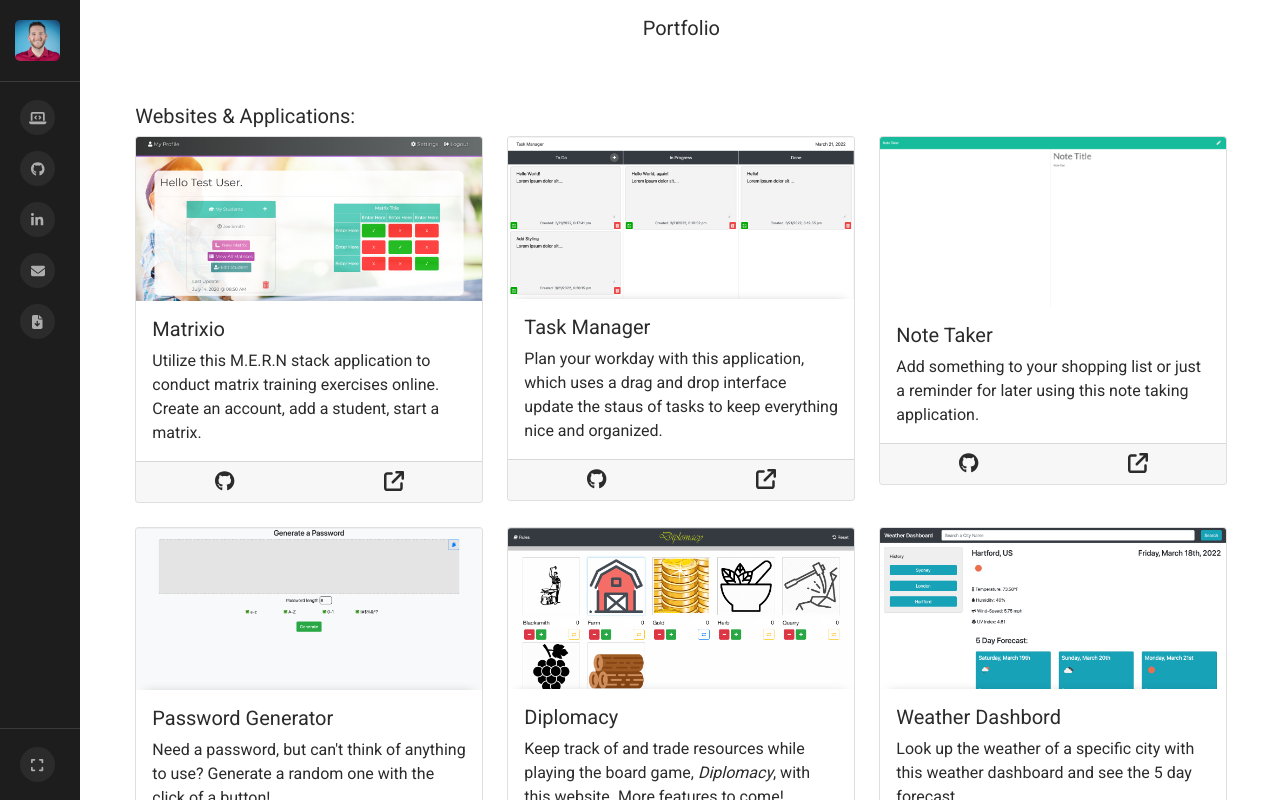
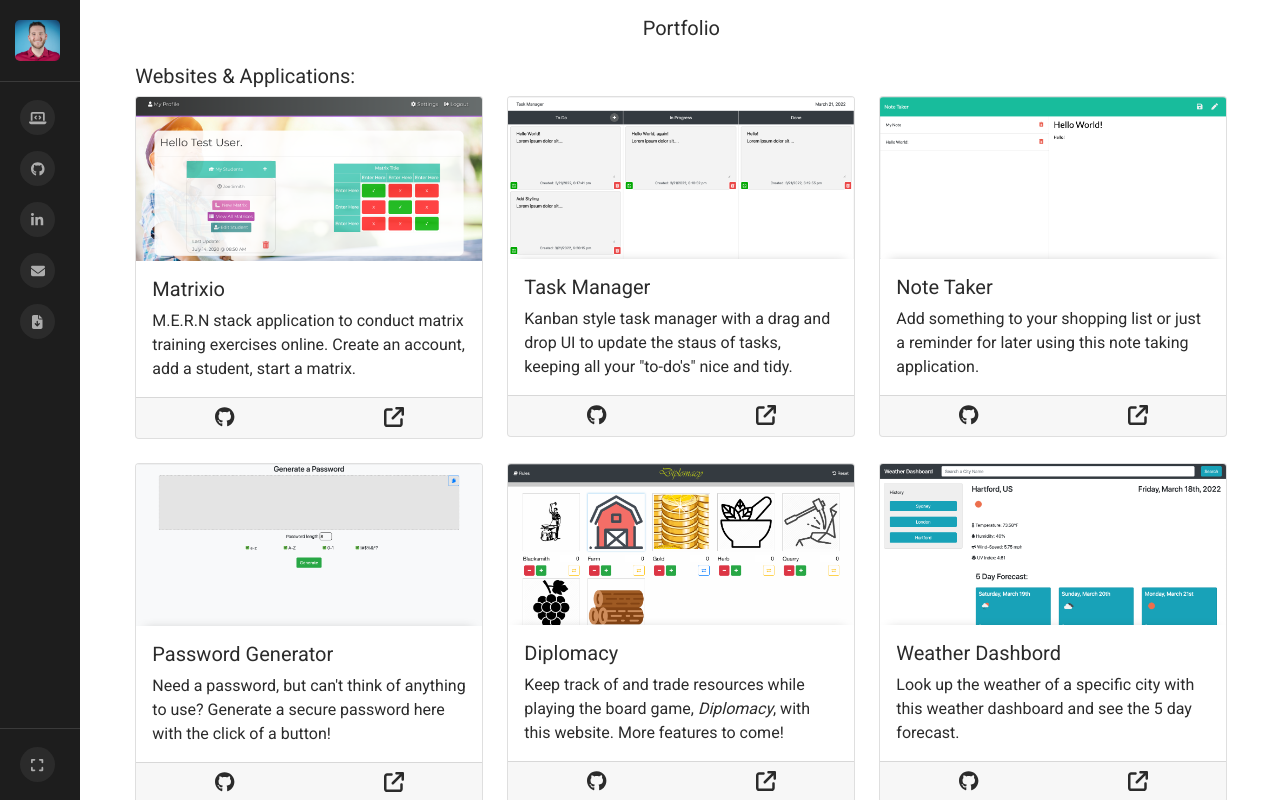
Before and after one commit to pattyjoep/wpPortfolio, a React (Create React App) app: page / in a window 1280 px wide. Built offline with nearby package versions, Linux system fonts and the light colour scheme.

Commit message:
update verbiage and screenshots

```diff
--- a/src/components/Projects/Projects.js
+++ b/src/components/Projects/Projects.js
@@ -27,7 +27,7 @@ import wizardTreeLogoWhite from "./images/logos/WizardTreeLogoWhite.png"
 
 const Projects = () => (
   <div className="projects" data-testid="Projects">
-    <Container className="mt-5 mb-2">
+    <Container className="mt-2 mb-2">
         <Row>
           <h5>Websites & Applications:</h5>
           <Col sm={12} lg={4} className="mb-4">
@@ -36,7 +36,7 @@ const Projects = () => (
               <Card.Body>
                 <Card.Title>Matrixio</Card.Title>
                 <Card.Text>
-                  Utilize this M.E.R.N stack application to conduct matrix training exercises online. Create an account, add a student, start a matrix.
+                  M.E.R.N stack application to conduct matrix training exercises online. Create an account, add a student, start a matrix.
                 </Card.Text>
               </Card.Body>
               <Card.Footer>
@@ -61,7 +61,7 @@ const Projects = () => (
               <Card.Body>
                 <Card.Title>Task Manager</Card.Title>
                 <Card.Text>
-                  Plan your workday with this application, which uses a drag and drop interface update the staus of tasks to keep everything nice and organized.
+                  Kanban style task manager with a drag and drop UI to update the staus of tasks, keeping all your "to-do's" nice and tidy.
                 </Card.Text>
               </Card.Body>
               <Card.Footer>
@@ -111,7 +111,7 @@ const Projects = () => (
               <Card.Body>
                 <Card.Title>Password Generator</Card.Title>
                 <Card.Text>
-                  Need a password, but can't think of anything to use? Generate a random one with the click of a button!
+                  Need a password, but can't think of anything to use? Generate a secure password here with the click of a button!
                 </Card.Text>
               </Card.Body>
               <Card.Footer>
--- a/src/scss/App.scss
+++ b/src/scss/App.scss
@@ -75,8 +75,12 @@ a {
     text-align: center;
   }
 
+  img {
+    width: 100%;
+  }
+
   .logo-row {
-    border-bottom: 2px solid $header;
+    border-bottom: 2px solid #f2f2f2;
 
     p, a {
       color: $header;
```
Also changed, not shown: src/components/Projects/images/NoteTakerScreenshot.png.
